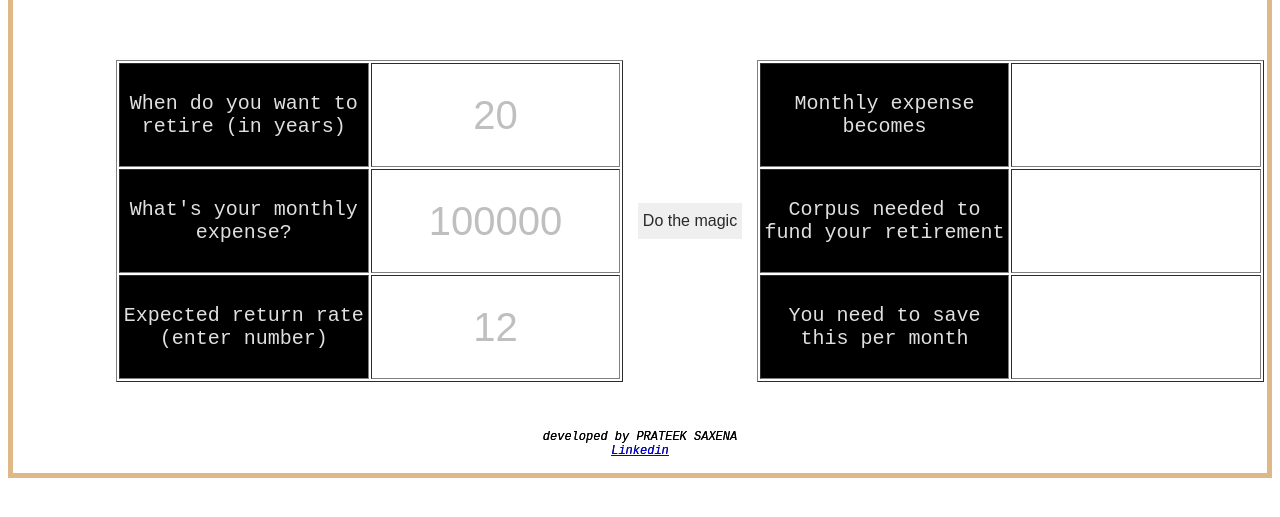
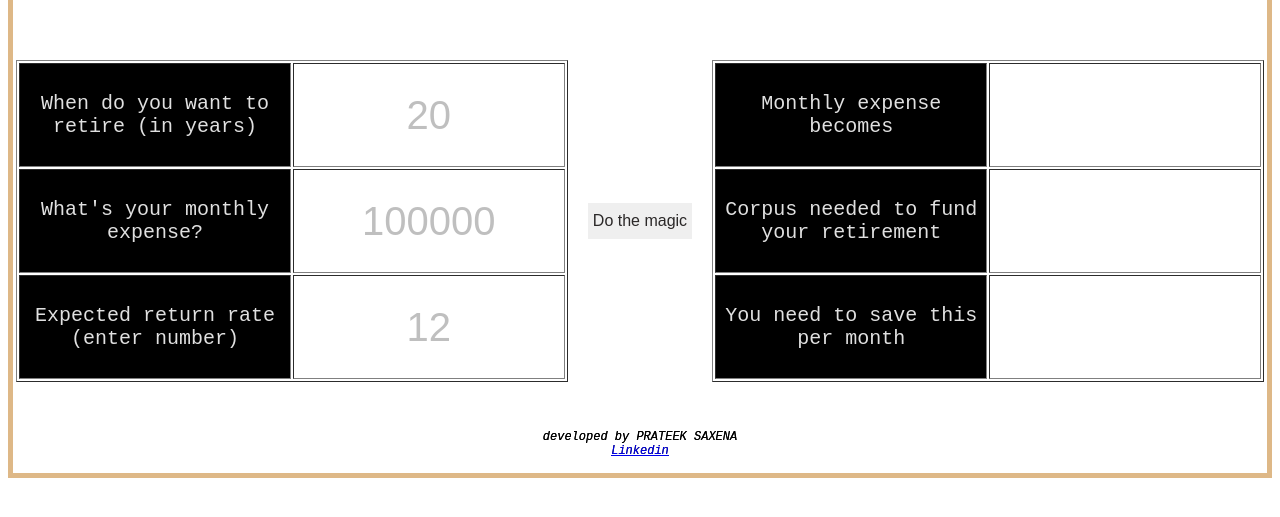
Before and after one commit to prateek-saxena/retirement-corpus, a plain HTML site: page index.html in a window 1280 px wide. Shown: the part 165-682 px from the top of the page. Drawn offline with Linux system fonts and the light colour scheme.

Commit message:
Update index.html

```diff
--- a/index.html
+++ b/index.html
@@ -120,7 +120,7 @@ width:40%;
 
 <body style="border:5px solid;border-color: burlywood;">
 
-<table style="padding-left:100px;">
+<table>
 	<p class="heading">Plan your retirement!</p>
 <tr class="main">
 <td class="input">
```
